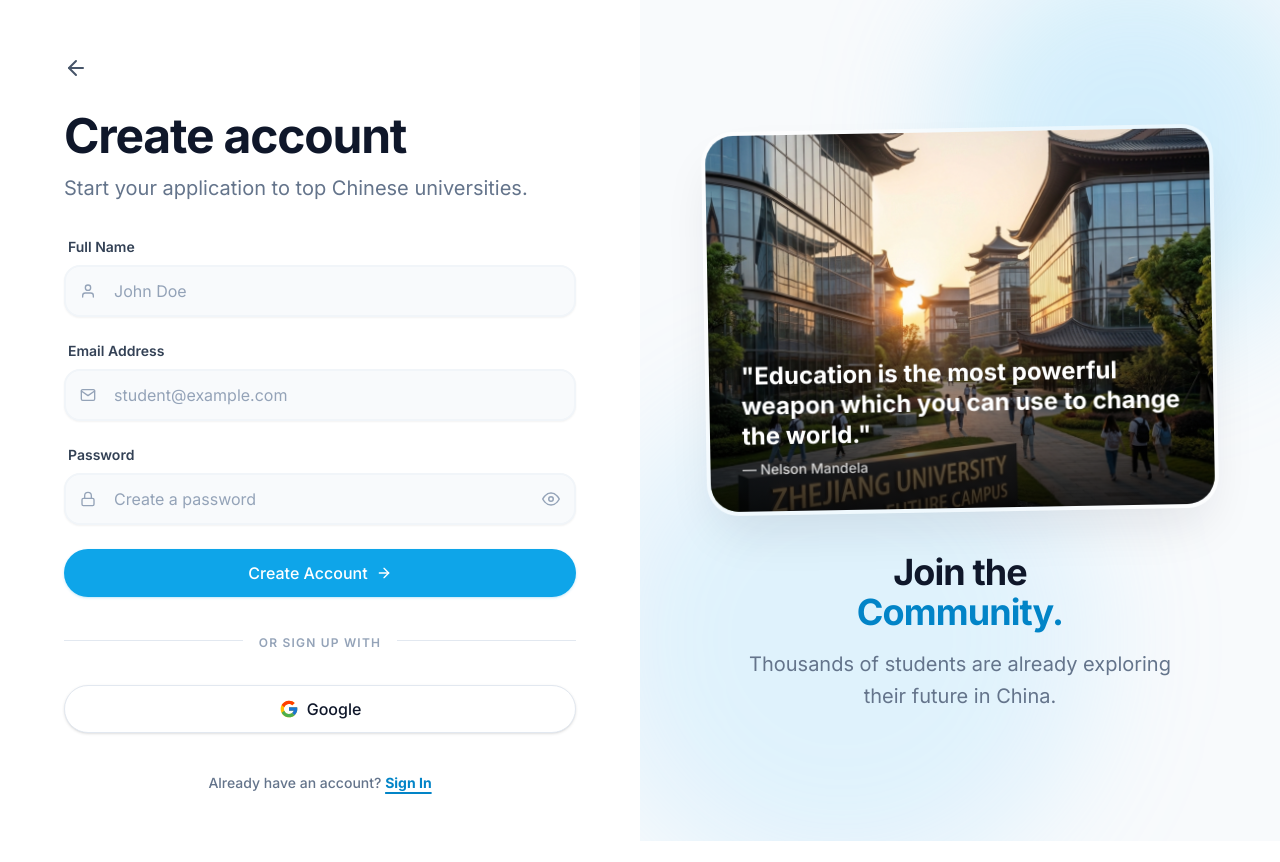
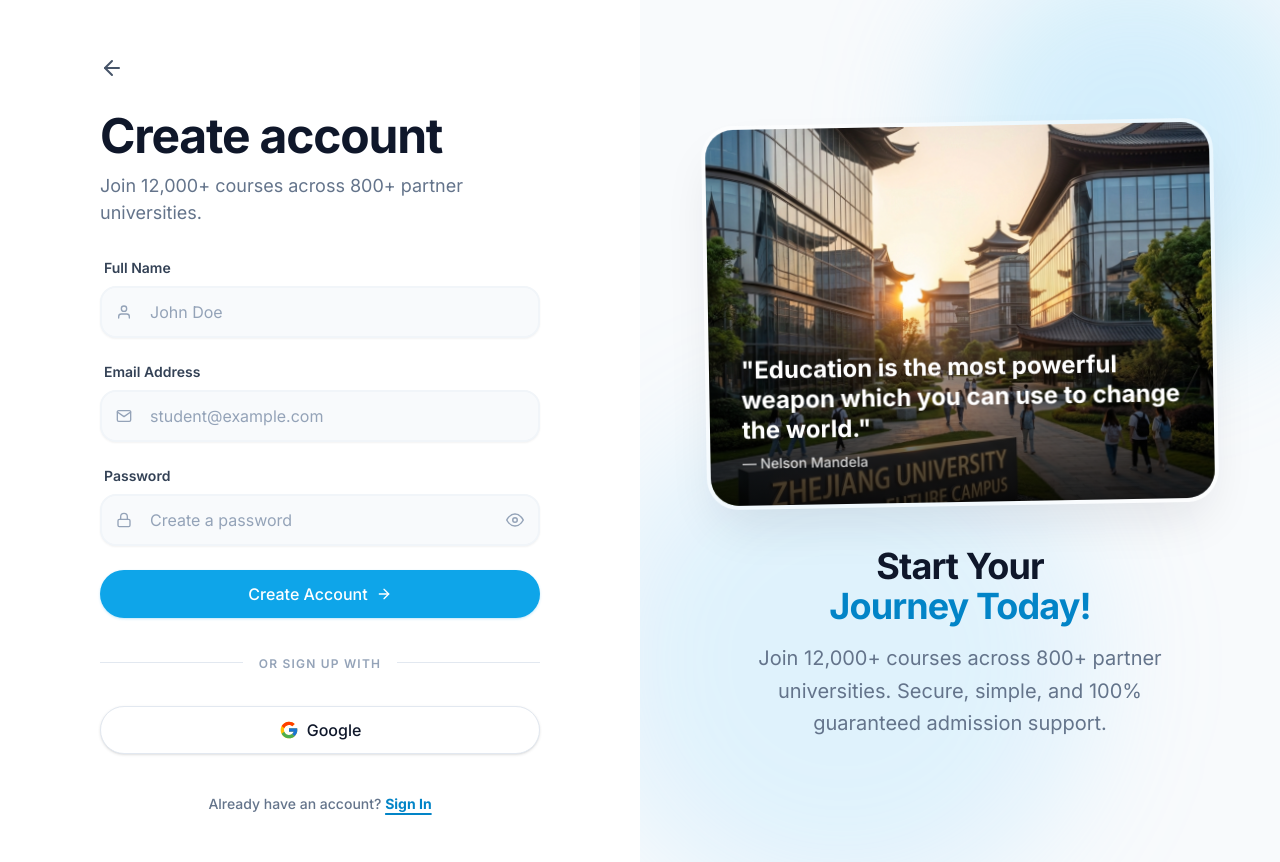
Before and after one commit to educhinapro2020-design/Edu-China-Pro, a Next.js app: page /signup in a window 1280 px wide. Before the commit the page ends 841 px from the top, so only its background shows below. Built offline with nearby package versions, Linux system fonts and the light colour scheme.

Commit message:
refactor: changed login and signup pages' copywriting

```diff
--- a/app/login/page.tsx
+++ b/app/login/page.tsx
@@ -80,7 +80,7 @@ export default function LoginPage() {
 
           <div className="mb-8">
             <h1 className="heading-1 mb-3">Welcome back</h1>
-            <p className="body-large text-primary-500">
+            <p className="body text-lg text-primary-500">
               Sign in to your account
             </p>
           </div>
@@ -220,7 +220,7 @@ export default function LoginPage() {
               <span className="text-brand-600">Your Future.</span>
             </h2>
             <p className="body-large text-primary-500">
-              Connect with top Chinese universities and fast-track your
+              Connect with 800+ Chinese universities and fast-track your
               admissions process.
             </p>
           </div>
--- a/app/signup/page.tsx
+++ b/app/signup/page.tsx
@@ -79,7 +79,7 @@ export default function SignupPage() {
   return (
     <div className="min-h-screen bg-white flex lg:flex-row flex-col relative overflow-hidden font-sans">
       <div className="w-full lg:w-1/2 flex items-center justify-center p-6 lg:p-12 z-10 bg-white">
-        <div className="w-full max-w-lg">
+        <div className="w-full max-w-[440px]">
           <button
             onClick={() => router.back()}
             className="mb-6 p-2 -ml-2 text-primary-600 hover:text-brand-600 transition-colors active:scale-95 rounded-full hover:bg-primary-50"
@@ -89,8 +89,8 @@ export default function SignupPage() {
 
           <div className="mb-8">
             <h1 className="heading-1 mb-3">Create account</h1>
-            <p className="body-large text-primary-500">
-              Start your application to top Chinese universities.
+            <p className="body text-lg text-primary-500">
+              Join 12,000+ courses across 800+ partner universities.
             </p>
           </div>
 
@@ -238,11 +238,12 @@ export default function SignupPage() {
 
           <div className="text-center px-6">
             <h2 className="heading-2 mb-4">
-              Join the <br />
-              <span className="text-brand-600">Community.</span>
+              Start Your <br />
+              <span className="text-brand-600">Journey Today!</span>
             </h2>
             <p className="body-large text-primary-500">
-              Thousands of students are already exploring their future in China.
+              Join 12,000+ courses across 800+ partner universities. Secure,
+              simple, and 100% guaranteed admission support.
             </p>
           </div>
         </div>
```
